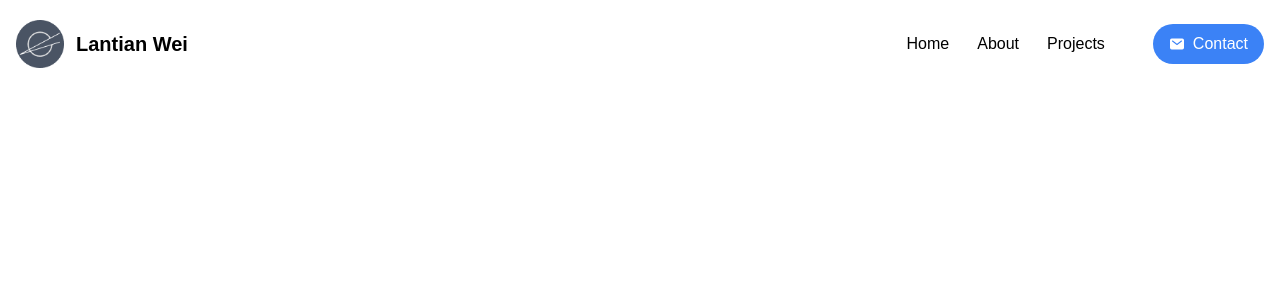
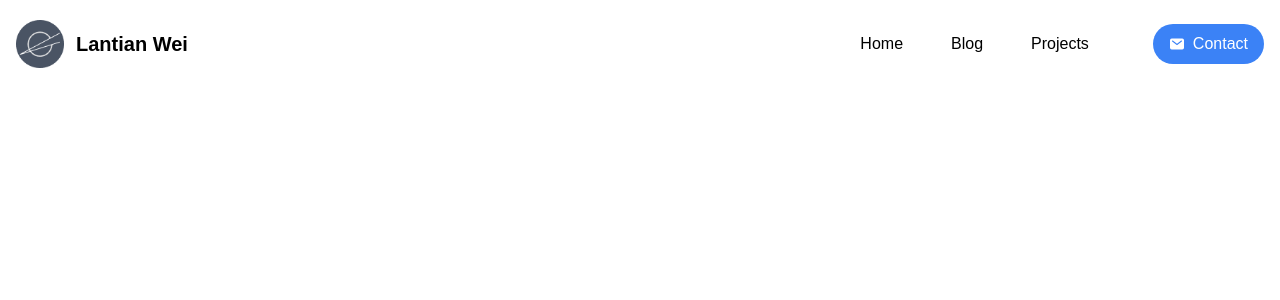
Before and after one commit to weilantian/lantian-web, a Next.js app: page / in a window 1280 px wide. Shown: the top 300 px of the page. Built offline with nearby package versions, Linux system fonts and the light colour scheme.

Commit message:
feat: refactor navbar

```diff
--- /dev/null
+++ b/components/Navbar/NavItem.tsx
@@ -0,0 +1,19 @@
+import { FC } from "react";
+import Link from "next/link";
+
+const NavItem: FC<{
+  href: string;
+  name: string;
+}> = ({ href, name }) => (
+  <li className="inline-block ">
+    <Link
+      className=" px-4 py-2 z-[1]  group relative transition-colors duration-75"
+      href={href}
+    >
+      {name}
+      <span className=" -z-[1]  rounded-full absolute left-0 top-0 w-full h-full bg-gray-100 transition-all duration-200 opacity-0 group-hover:opacity-100 scale-0 group-hover:scale-100" />
+    </Link>
+  </li>
+);
+
+export default NavItem;
--- a/components/Navbar.tsx
+++ b/components/Navbar/index.tsx
@@ -2,6 +2,8 @@ import { FC } from "react";
 import { IoMail, IoMenu } from "react-icons/io5";
 
 import Image from "next/image";
+import Link from "next/link";
+import NavItem from "./NavItem";
 
 // How about APPLE?
 
@@ -33,40 +35,19 @@ const Navbar: FC<{
             backgroundImage:
               "linear-gradient(to right, rgba(217, 217, 217, 0) 0%, #f1f1f1 75%)",
           }}
-          className="absolute md:hidden block -right-4 h-[120px] w-28 "
+          className="absolute md:hidden block -right-12 h-[120px] w-28 "
         ></span>
         <div className="overflow-scroll scrollbar-hide md:overflow-auto">
           <div className=" py-4 md:static   ">
-            <ul className="flex ml-4 font-medium  md:w-auto w-[320px]  md:space-x-7 space-x-5 md:mr-12  mr-8">
-              <li className="inline-block ">
-                <a
-                  className="hover:text-gray-400 relative transition-colors duration-75"
-                  href="#home"
-                >
-                  Home
-                </a>
-              </li>
-              <li className="inline-block">
-                <a
-                  className="hover:text-gray-400 transition-colors duration-75"
-                  href="#about"
-                >
-                  About
-                </a>
-              </li>
-              <li className="inline-block">
-                <a
-                  className="hover:text-gray-400 transition-colors duration-75"
-                  href="#projects"
-                >
-                  Projects
-                </a>
-              </li>
+            <ul className="flex ml-4  md:w-auto w-[320px]  md:space-x-4  md:mr-12  mr-8">
+              <NavItem href="/" name="Home" />
+              <NavItem href="/blog" name="Blog" />
+              <NavItem href="/projects" name="Projects" />
             </ul>
           </div>
         </div>
 
-        <button className=" flex hidden md:flex   items-center rounded-full text-white bg-blue-500 px-4 py-2">
+        <button className=" flex hidden md:flex z-30  items-center rounded-full text-white bg-blue-500 px-4 py-2">
           <IoMail className="mr-2" />
           Contact
         </button>
--- a/package.json
+++ b/package.json
@@ -44,7 +44,7 @@
     "concurrently": "^7.6.0",
     "cypress": "^12.5.1",
     "eslint-plugin-storybook": "^0.6.10",
-    "html-webpack-plugin": "5",
+    "html-webpack-plugin": "^5.5.0",
     "postcss": "^8.4.21",
     "storybook-addon-next": "^1.7.1",
     "tailwindcss": "^3.2.4",
```
Also changed, not shown: 1 other file (tests, documents, lock files or other folders).
